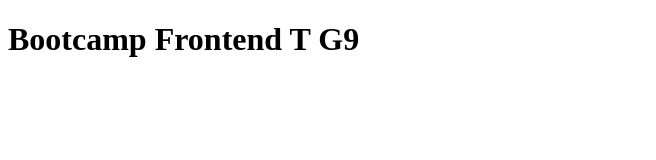
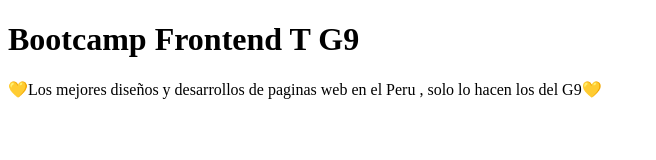
Before and after one commit to wperca/g9, a plain HTML site: page index.html in a window 1280 px wide. Shown: the whole page, without its empty margins (0-656 px from the left). Drawn offline with Linux system fonts and the light colour scheme.

Commit message:
Descripcion Principal 01

```diff
--- a/index.html
+++ b/index.html
@@ -8,5 +8,6 @@
 </head>
 <body>
     <h1>Bootcamp Frontend T G9</h1>
+    <p>💛Los mejores diseños y desarrollos de paginas web en el Peru , solo lo hacen los del G9💛</p>
 </body>
 </html>
```
